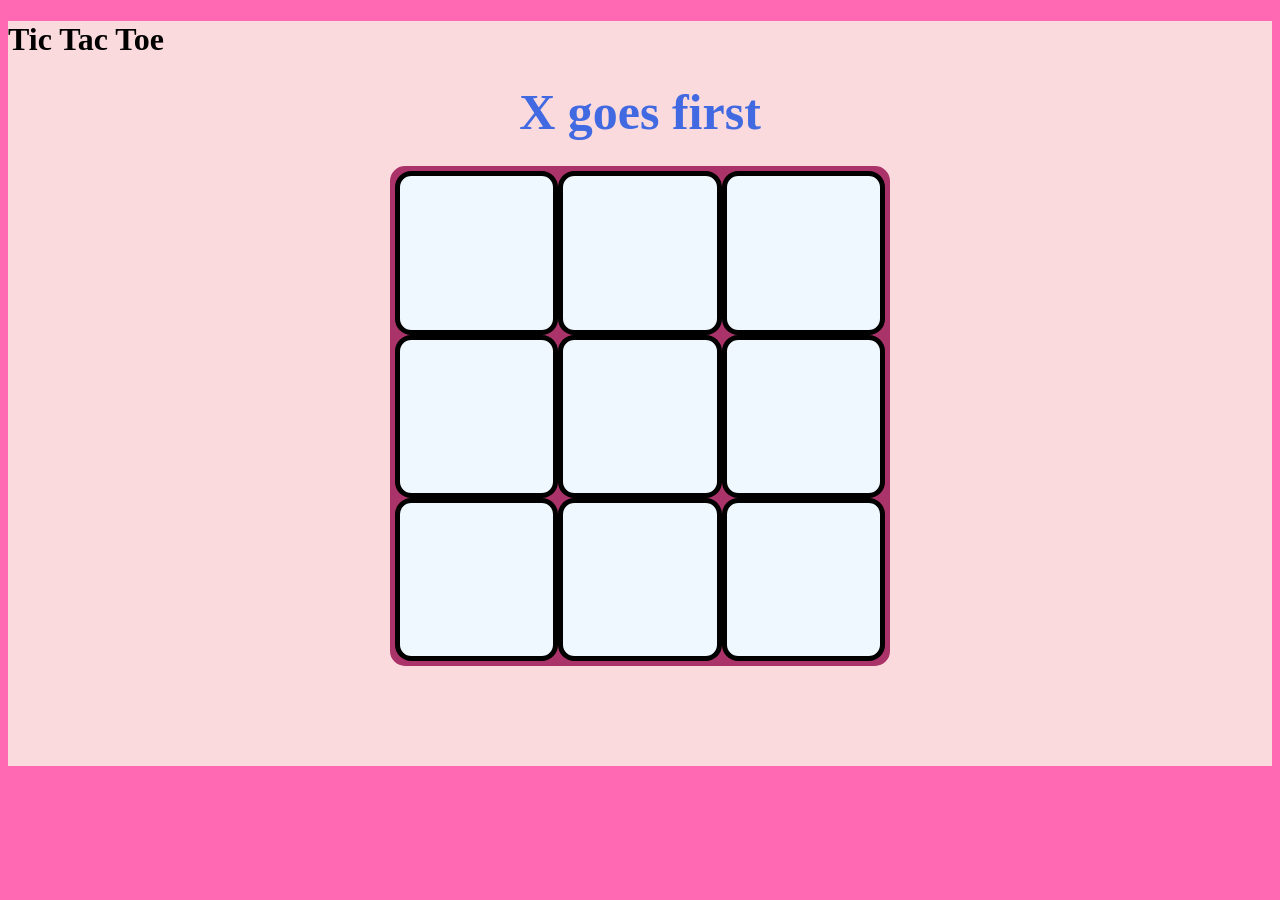
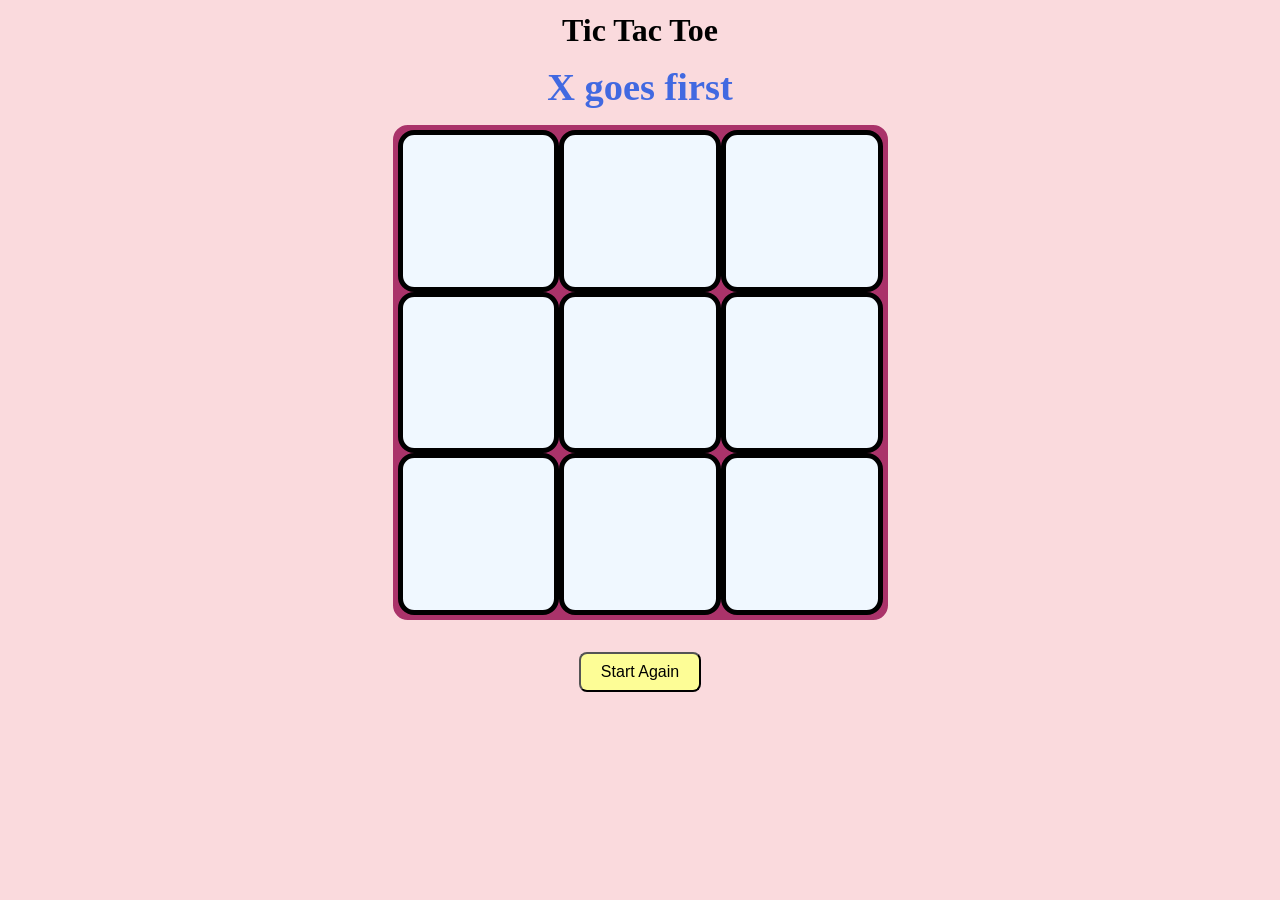

refactor: rewrite game state model and fix win detection bug

--- a/style.css
+++ b/style.css
@@ -1,136 +1,102 @@
-*{
-    box-sizing: border-box;
+* {
+  box-sizing: border-box;
+  margin: 0;
+  padding: 0;
 }
 
 body {
-    background-color: #FF69B4;
+  background-color: #ff69b4;
 }
 
 main {
-    background-color: #fadadd;
-    
+  background-color: #fadadd;
+  min-height: 100vh;
+  display: flex;
+  flex-direction: column;
+  align-items: center;
+  justify-content: flex-start;
+  padding: 12px 20px 20px;
+  gap: 16px;
 }
 
-.section-container{
-    display: flex;
-    justify-content: center;
+.game-heading {
+  font-size: clamp(40px, 6vw, 80px);
+  text-align: center;
+  color: #aa336a;
 }
+
+h3 {
+  text-align: center;
+  font-size: clamp(20px, 3vw, 50px);
+  color: #4169e1;
+}
+
+.section-container {
+  display: flex;
+  justify-content: center;
+}
+
 .grid-container {
-    display: grid;
-    grid-template-areas: ". . ."
-    ". . ."
-    ". . .";
-    width: 500px;
-    height: 500px;
-    row-gap: 0;
-    column-gap: 0;
-    margin: 25px 0 0 0;
-    background-color: #AA336A;
-    border: #AA336A 5px solid;
-    grid-template-columns: 1fr 1fr 1fr;
-    grid-template-rows: 1fr 1fr 1fr;
-    border-radius: 3%;
-
-}
-
-.section-toggle {
-    pointer-events: none;
-}
-
-.reset-box {
-    display:flex; 
-    justify-content: center; 
-    background-color: #fadadd;
-    height: 100px;
-    width: 100%;
-}
-
-.reset-button {
-    margin: 25px;
-    padding: 0 20px 0 20px;
-    width: auto;
-    height: 50px;
-    visibility: hidden;
-    background-color: #FDFD96;
-    border-radius: 10%;
-    font-size: 1.5rem;
-}
-
-.reset-button-toggle {
-    visibility: visible;
+  display: grid;
+  grid-template-columns: 1fr 1fr 1fr;
+  grid-template-rows: 1fr 1fr 1fr;
+  width: min(500px, 55vh);
+  height: min(500px, 55vh);
+  background-color: #aa336a;
+  border: #aa336a 5px solid;
+  border-radius: 3%;
 }
 
 .square {
-    height: 100%;
-    width: 100%;
-    border: #000000 5px solid;
-    margin: 0;
-    display: flex;
-    justify-content: center;
-    align-items: center;
-    border-radius: 10%;
-    background-color: #f0f8ff;
+  height: 100%;
+  width: 100%;
+  border: #000000 5px solid;
+  display: flex;
+  justify-content: center;
+  align-items: center;
+  border-radius: 10%;
+  background-color: #f0f8ff;
+  font-size: clamp(20px, 8vh, 125px);
+  font-weight: bold;
+  cursor: pointer;
 }
 
-h2 { 
-    text-align: center;
-    font-size: 125px;
-    padding: 0;
-    margin: 0;
+.square--winner {
+  background-color: #008000;
 }
 
-.game-heading { 
-    font-size: 100px;
-    padding: 0;
-    margin: 25px 0 0 0;
-    text-align: center;
-    color: #AA336A
+.square--draw {
+  background-color: #a52a2a;
 }
 
-h3 { 
-    text-align: center;
-    font-size: 50px;
-    margin: 25px 0 0 0;
-    color: #4169e1;
+.reset-button {
+  margin-top: 16px;
+  padding: 0 20px;
+  height: 40px;
+  background-color: #fdfd96;
+  border-radius: 8px;
+  font-size: 1rem;
+  cursor: pointer;
 }
 
 .winner {
-    animation: flashing 2s linear infinite;
+  animation: flashing 2s linear infinite;
 }
 
 @keyframes flashing {
-    0% {
-        opacity: 0;
-    }
-    10% {
-        opacity: 0.7;
-    }
-    50% {
-        opacity: 1;
-    }
-    90% {
-        opacity: 0.7;
-    }
-    100% { 
-        opacity: 0;
-    }
-    
-}
-@media (max-width: 500px) {
-    .grid-container {
-      width: 250px;
-      height: 250px;
-      grid-template-columns: 1fr 1fr 1fr;
-        grid-template-rows: 1fr 1fr 1fr;
-    }
-    .game-heading { 
-        font-size: 50px;
-    }
-    h3 { 
-        font-size: 25px;
-    }
-    h2 { 
-        text-align: center;
-        font-size: 25px;
-    }
+  0% {
+    opacity: 0;
+  }
+  10% {
+    opacity: 0.7;
+  }
+  50% {
+    opacity: 1;
+  }
+  90% {
+    opacity: 0.7;
+  }
+  100% {
+    opacity: 0;
+  }
 }
